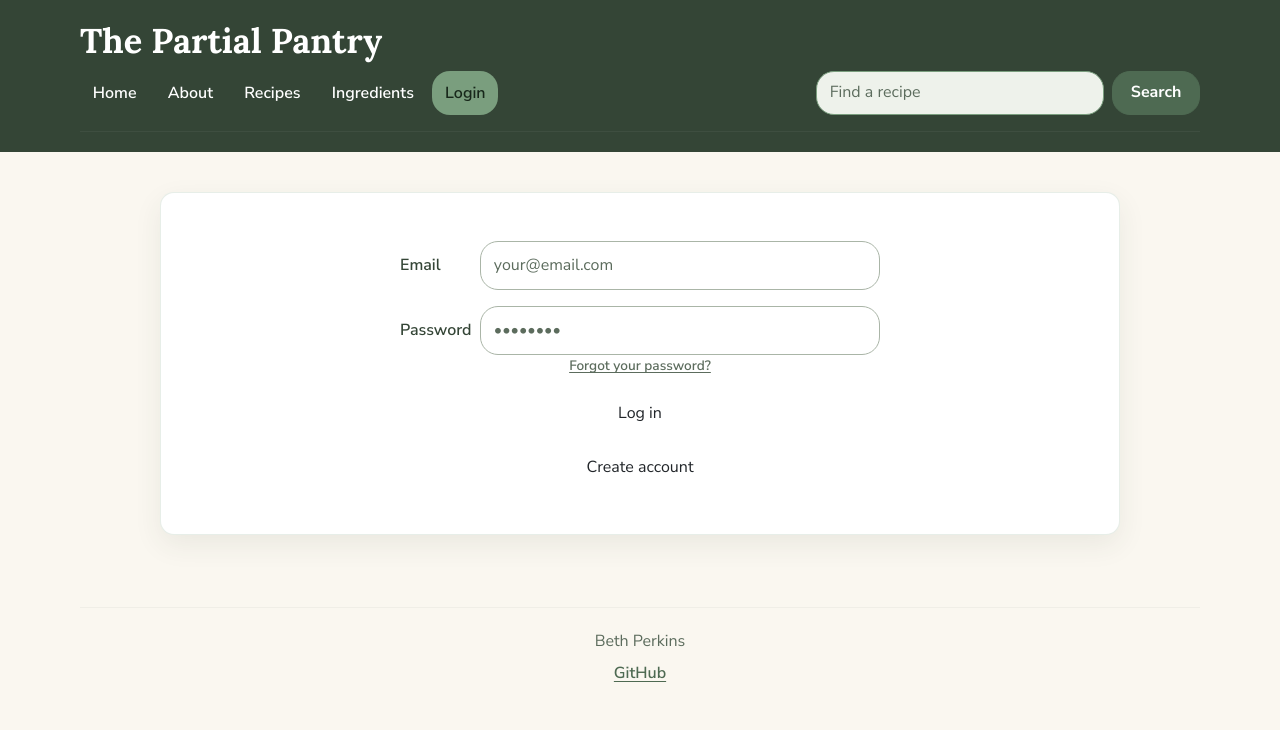
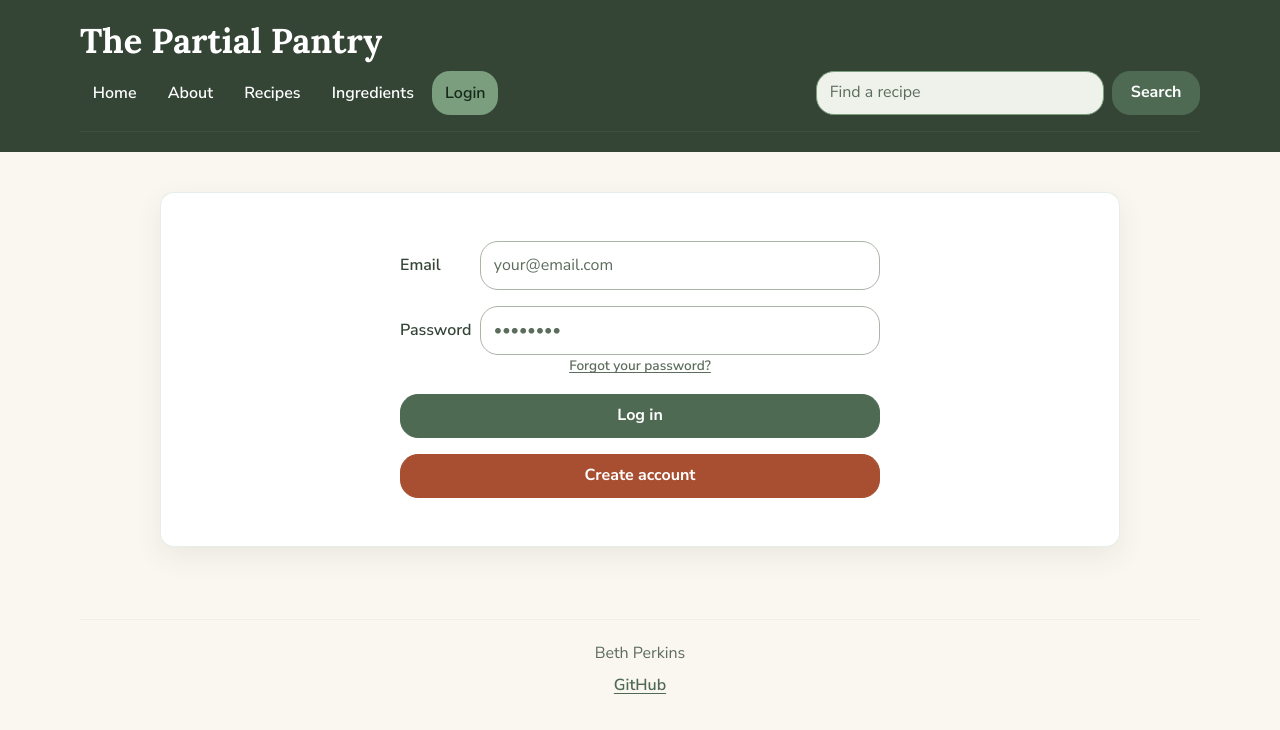
Before and after one commit to bethpilipala/startup, a React (Vite) app: page /login in a window 1280 px wide. Shown: the top 730 px of the page. Built offline with nearby package versions, Linux system fonts and the light colour scheme.

Commit message:
Fix buttons that lost styling

```diff
--- a/css/components.css
+++ b/css/components.css
@@ -1,4 +1,7 @@
-button.btn {
+:is(button, a).btn {
+    display: inline-flex;
+    align-items: center;
+    justify-content: center;
     min-height: 2.75rem;
     padding: 0.65rem 1.1rem;
     border: 1px solid var(--sage-dark);
@@ -9,34 +12,35 @@ button.btn {
     font: inherit;
     font-weight: 700;
     line-height: 1.2;
+    text-decoration: none;
     transition: background-color 150ms ease, border-color 150ms ease, transform 150ms ease;
 }
 
-button.btn:hover {
+:is(button, a).btn:hover {
     border-color: var(--sage-deep);
     background: var(--sage-deep);
     color: var(--white);
 }
 
-button.btn:active {
+:is(button, a).btn:active {
     transform: translateY(1px);
 }
 
-button.btn:focus {
+:is(button, a).btn:focus {
     box-shadow: none;
 }
 
-button.btn:focus-visible {
+:is(button, a).btn:focus-visible {
     outline: 3px solid var(--terracotta);
     outline-offset: 3px;
 }
 
-button.btn + button.btn {
+:is(button, a).btn + :is(button, a).btn {
     border-color: var(--terracotta);
     background: var(--terracotta);
 }
 
-button.btn + button.btn:hover {
+:is(button, a).btn + :is(button, a).btn:hover {
     border-color: #873B25;
     background: #873B25;
 }
```
